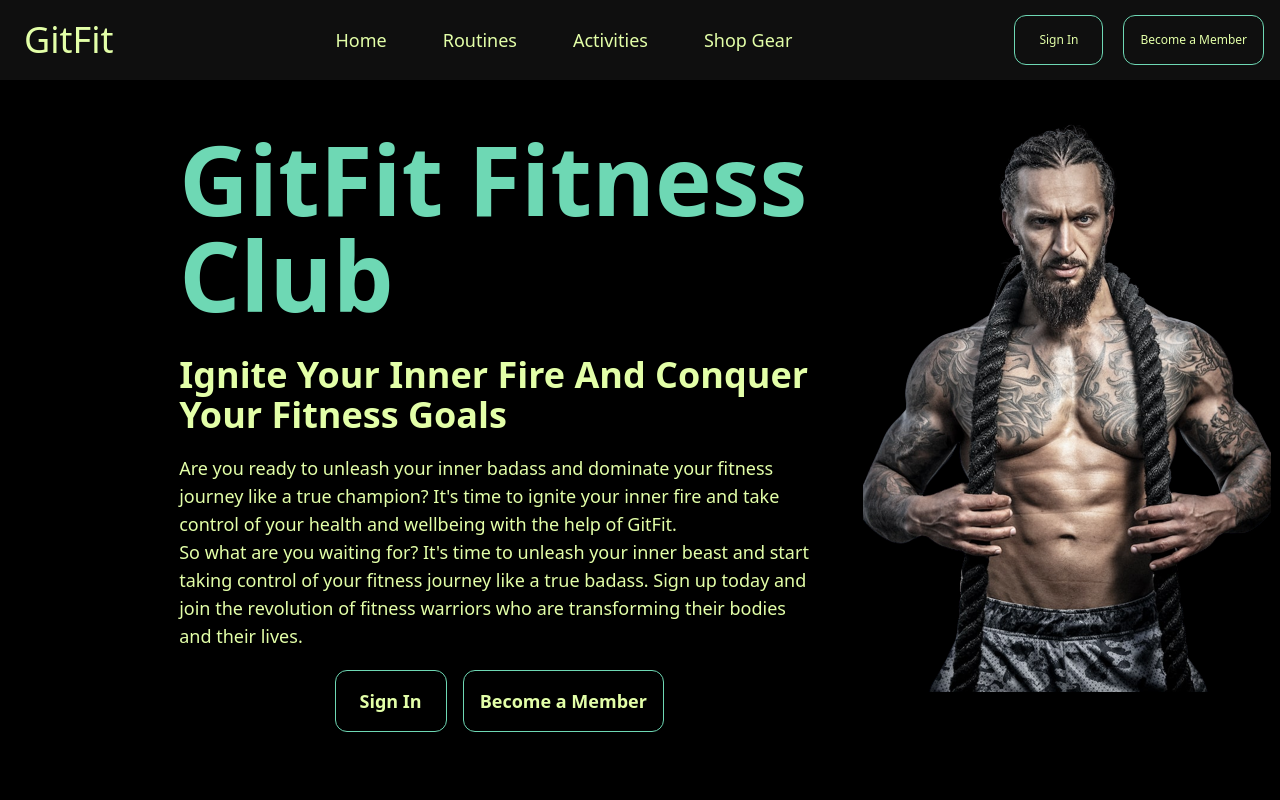
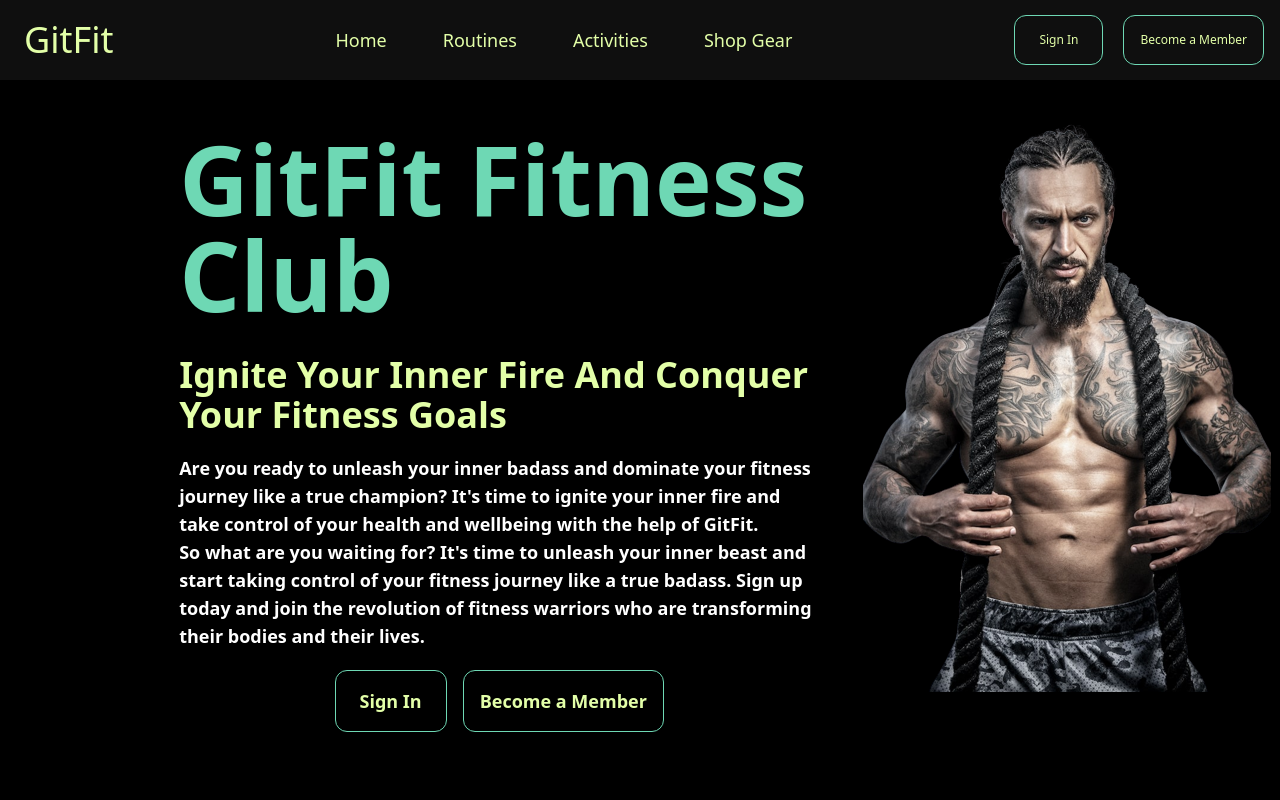
Before and after one commit to AMT98/FitnessTracker_Front-End, a React (Create React App) app: page / in a window 1280 px wide. Shown: the top 800 px of the page. Built offline with nearby package versions, Linux system fonts and the light colour scheme.

Commit message:
fixed error with modal showing errors

```diff
--- a/src/components/Activities.js
+++ b/src/components/Activities.js
@@ -29,7 +29,7 @@ const Activities = () => {
       <h1 className="text-[#6ED8B4] text-4xl flex items-center justify-center mb-[2%] ">
         Activities
       </h1>
-      <AddActivity />
+      {localStorage.getItem("token") && <AddActivity />}
       <div className="flex flex-row gap-6 flex-wrap items-center justify-center mt-6">
         {activities.map((activity) => (
           <div
--- a/src/components/AddActivity.js
+++ b/src/components/AddActivity.js
@@ -8,6 +8,7 @@ const AddActivity = () => {
   const [description, setDescription] = useState("");
   const [token, setToken] = useState("");
   const [errorMsg, setErrorMsg] = useState("");
+  const [showModal, setShowModal] = useState(false);
 
   useEffect(() => {
     let token = localStorage.getItem("token");
@@ -24,6 +25,7 @@ const AddActivity = () => {
       } else {
         setName("");
         setDescription("");
+        setShowModal(false);
       }
     } catch (error) {
       console.log(error);
@@ -35,6 +37,8 @@ const AddActivity = () => {
       modalTitle="Create Activity"
       submitBtnText="Create"
       handleSubmit={handleAddActivity}
+      showModal= {showModal}
+      setShowModal = {setShowModal}
     >
       <form className="flex flex-col min-w-[300px] min-h-[200px] " required>
         <label className="text-lg">Name:</label>
--- a/src/components/Home.js
+++ b/src/components/Home.js
@@ -21,7 +21,7 @@ const Home = (props) => {
           <h2 className="md:text-4xl text-lg text-[#E3FFA8] font-bold capitalize mb-[3%]">
             Ignite Your Inner Fire and Conquer Your Fitness Goals
           </h2>
-          <h4 className="text-[#E3FFA8] text-md md:text-lg mb-[3%]">
+          <h4 className="text-white font-bold w-auto text-md md:text-lg mb-[3%]">
             Are you ready to unleash your inner badass and dominate your fitness
             journey like a true champion? It's time to ignite your inner fire
             and take control of your health and wellbeing with the help of
--- a/src/components/Modal.js
+++ b/src/components/Modal.js
@@ -6,8 +6,10 @@ const Modal = ({
   children: Children,
   submitBtnText,
   handleSubmit,
+  showModal,
+  setShowModal
 }) => {
-  const [showModal, setShowModal] = useState(false);
+
   return (
     <>
       <button
@@ -36,7 +38,6 @@ const Modal = ({
                     type="button"
                     onClick={(e) => {
                       handleSubmit(e);
-                      setShowModal(false);
                     }}
                   >
                     {submitBtnText}
```
